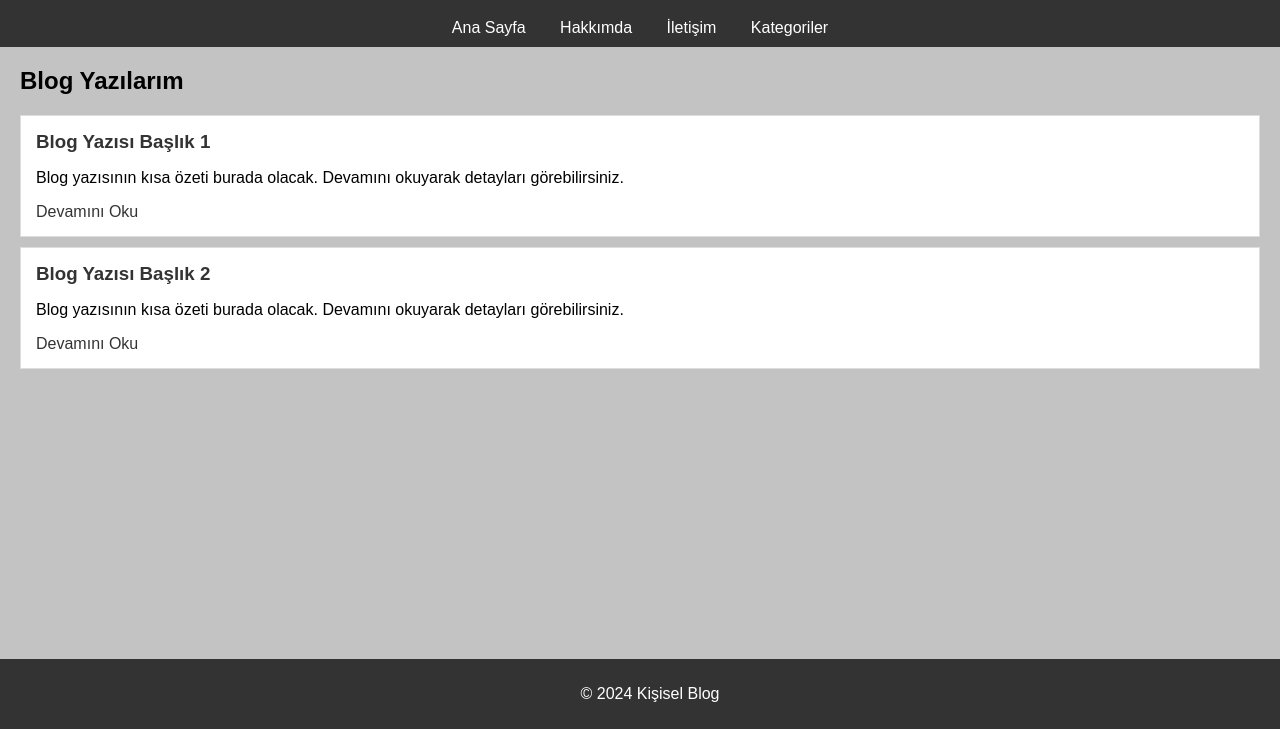
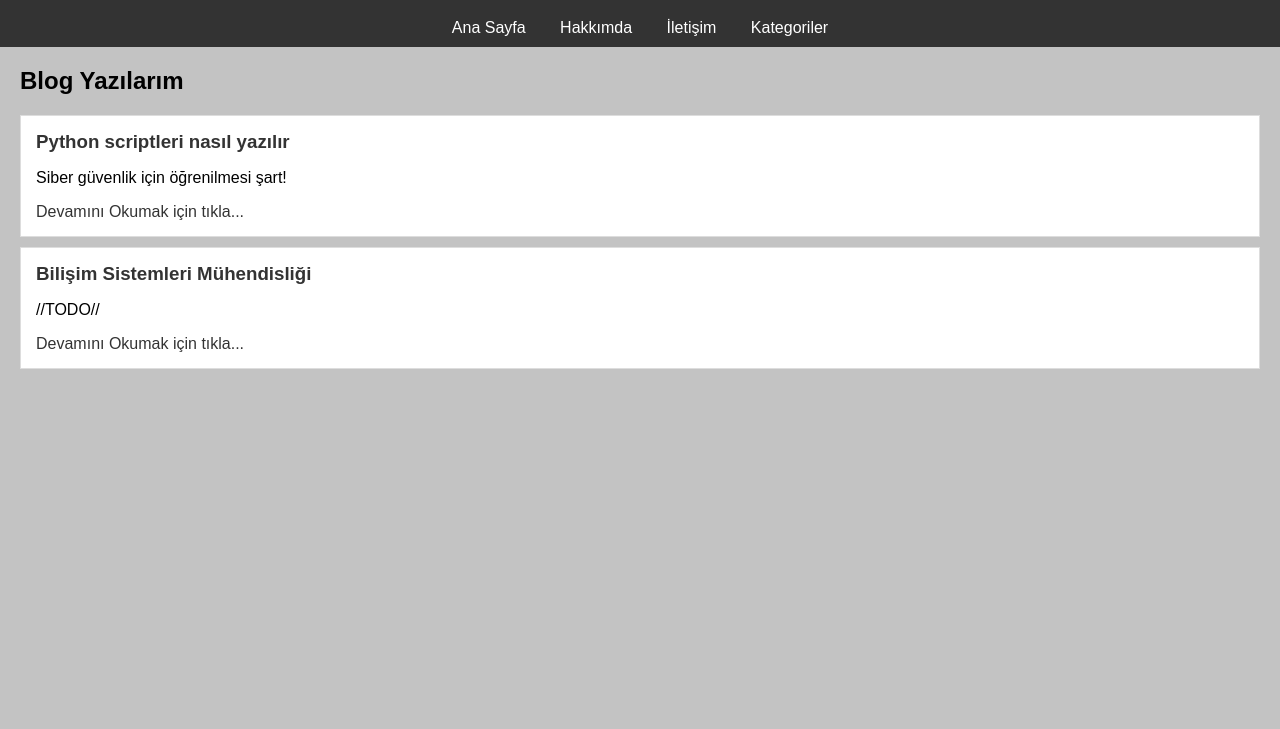
Before and after one commit to tokyoking/test, a plain HTML site: page index.html in a window 1280 px wide. Shown: the part 71-800 px from the top of the page. Drawn offline with Linux system fonts and the light colour scheme.

Commit message:
Update index.html

```diff
--- a/index.html
+++ b/index.html
@@ -3,7 +3,7 @@
 <head>
     <meta charset="UTF-8">
     <meta name="viewport" content="width=device-width, initial-scale=1.0">
-    <title>Kişisel Blog !!</title>
+    <title>Kişisel Blog Sayfam!!</title>
     <link rel="stylesheet" href="styles.css">
 </head>
 <body>
@@ -21,20 +21,17 @@
         <section class="blog-posts">
             <h2>Blog Yazılarım</h2>
             <article class="post">
-                <h3><a href="#">Blog Yazısı Başlık 1</a></h3>
-                <p>Blog yazısının kısa özeti burada olacak. Devamını okuyarak detayları görebilirsiniz.</p>
-                <a href="#">Devamını Oku</a>
+                <h3><a href="#">Python scriptleri nasıl yazılır</a></h3>
+                <p>Siber güvenlik için öğrenilmesi şart!</p>
+                <a href="#">Devamını Okumak için tıkla...</a>
             </article>
             <article class="post">
-                <h3><a href="#">Blog Yazısı Başlık 2</a></h3>
-                <p>Blog yazısının kısa özeti burada olacak. Devamını okuyarak detayları görebilirsiniz.</p>
-                <a href="#">Devamını Oku</a>
+                <h3><a href="#">Bilişim Sistemleri Mühendisliği</a></h3>
+                <p>//TODO//</p>
+                <a href="#">Devamını Okumak için tıkla...</a>
             </article>
         </section>
     </main>
 
-    <footer>
-        <p>&copy; 2024 Kişisel Blog</p>
-    </footer>
 </body>
 </html>
```
